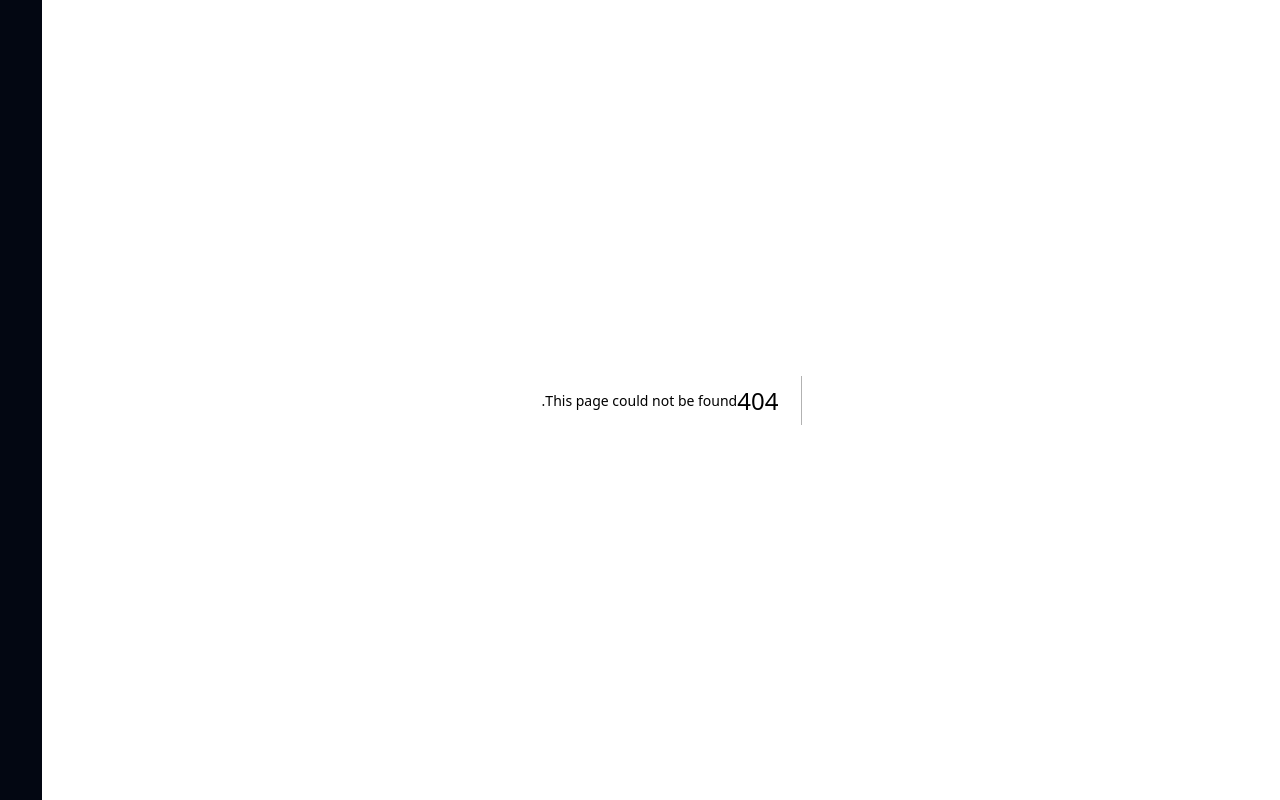
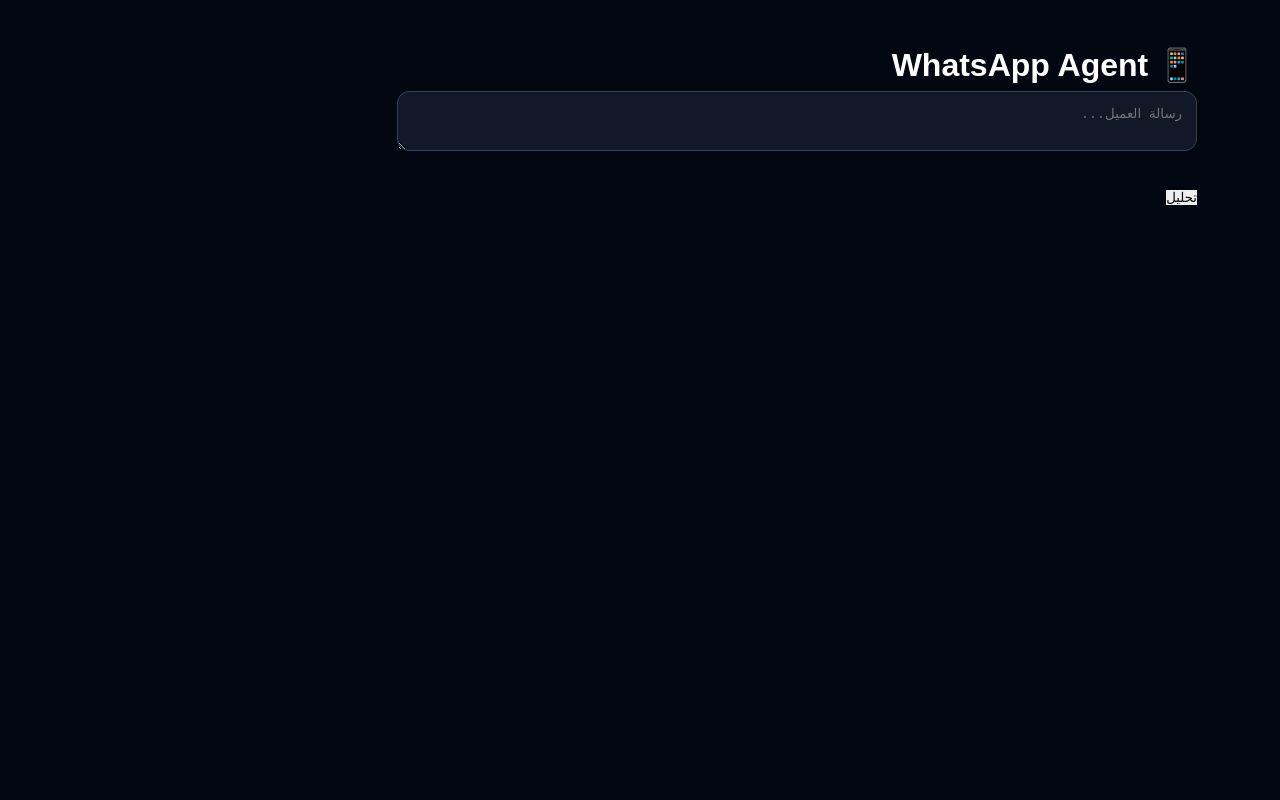
Before and after one commit to namma-ai-sa/namma-ai, a Next.js app: page /whatsapp-agent in a window 1280 px wide. Before the commit this address had no page. Built offline with nearby package versions, Linux system fonts and the light colour scheme.

Commit message:
feat: whatsapp agent v1

```diff
--- /dev/null
+++ b/app/api/whatsapp-agent/route.js
@@ -0,0 +1,17 @@
+import { NextResponse } from "next/server";
+
+export async function POST(req) {
+  try {
+    const { message } = await req.json();
+
+    return NextResponse.json({
+      success: true,
+      reply: `تم تحليل الرسالة:\n\n${message}\n\nالتوصية: متابعة العميل وعرض المنتج المناسب.`,
+    });
+  } catch (error) {
+    return NextResponse.json({
+      success: false,
+      message: error.message,
+    });
+  }
+}
--- /dev/null
+++ b/app/whatsapp-agent/page.jsx
@@ -0,0 +1,52 @@
+"use client";
+
+import { useState } from "react";
+
+export default function WhatsAppAgentPage() {
+  const [message,setMessage] = useState("");
+  const [result,setResult] = useState("");
+
+  async function analyze() {
+    const res = await fetch(
+      "/api/whatsapp-agent",
+      {
+        method:"POST",
+        headers:{
+          "Content-Type":"application/json"
+        },
+        body:JSON.stringify({
+          message
+        })
+      }
+    );
+
+    const data = await res.json();
+    setResult(data.reply || "");
+  }
+
+  return (
+    <main
+      style={{
+        maxWidth:"800px",
+        margin:"40px auto",
+        color:"white"
+      }}
+    >
+      <h1>📱 WhatsApp Agent</h1>
+
+      <textarea
+        value={message}
+        onChange={(e)=>setMessage(e.target.value)}
+        placeholder="رسالة العميل..."
+      />
+
+      <br /><br />
+
+      <button onClick={analyze}>
+        تحليل
+      </button>
+
+      <pre>{result}</pre>
+    </main>
+  );
+}
```
